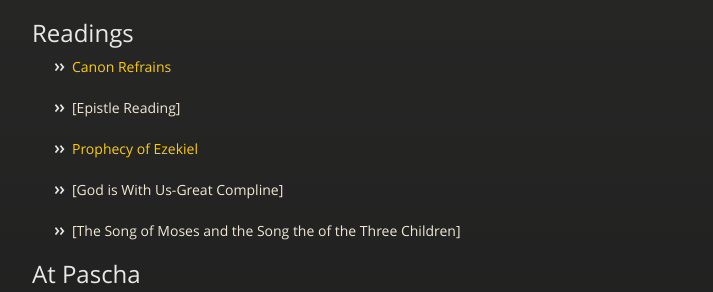
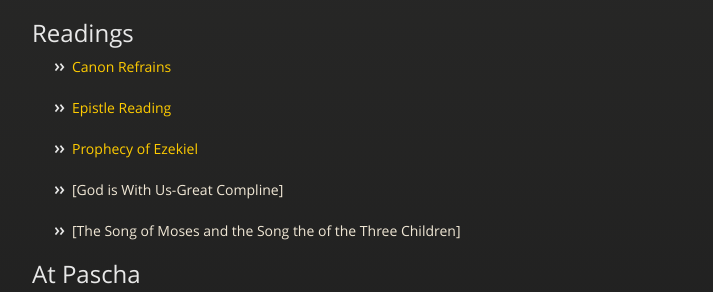
Before and after one commit to markjville/markjville.github.io, a Jekyll site: the page built from clergy-resources.md, in a window 1280 px wide. Shown: the part 1137-1429 px from the top of the page, without its empty margins (283-996 px from the left). Built offline with Jekyll 4.4.1, drawn with Linux system fonts in a browser that asks for light colours; our own code applies the rules of GitHub Pages for plain Markdown files; part of the change alters nothing that is shown.

```diff
--- a/clergy-resources.md
+++ b/clergy-resources.md
@@ -41,7 +41,7 @@
 ## Readings
 - [Canon Refrains](docs/refrains-canon.md)
 
-- [Epistle Reading]
+- [Epistle Reading](docs/epistle-reading.pdf)
 
 - [Prophecy of Ezekiel](https://markjville.github.io/docs/Reading_from_Prophec_Ezekiel.pdf)
 
```
